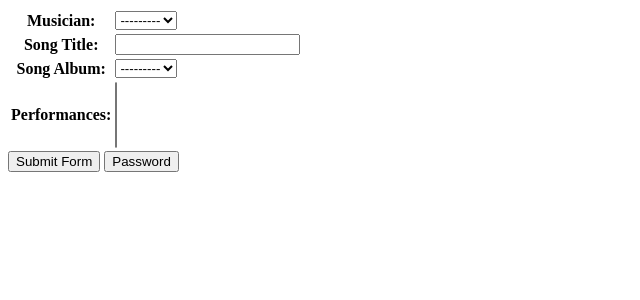
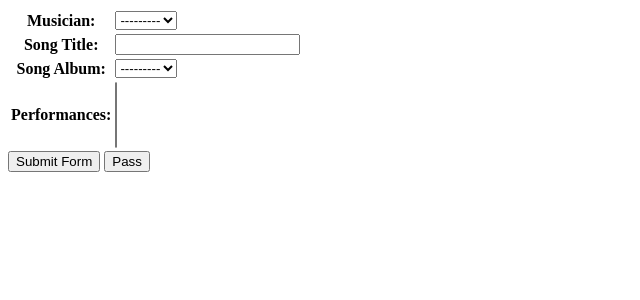
Before and after one commit to akohli96/NotownRecords, a Django app: template notown/notownapp/templates/notownapp/form_test.html in a window 1280 px wide. Shown: the top 300 px of the page, without its empty margins (0-640 px from the left). Run offline with Django 3.2, Linux system fonts and the light colour scheme; the template is opened without the code that fills it: values that come from a table or form of the project are taken from there, others are empty.

Commit message:
Saving changes

```diff
--- a/notown/notownapp/templates/notownapp/form_test.html
+++ b/notown/notownapp/templates/notownapp/form_test.html
@@ -4,5 +4,5 @@
 {{MusiciansForm}}
 </table>
 <input type="submit" value="Submit Form"/>
-<input type="submit" value="Password"
+<input type="submit" value="Pass"
 </form>
```
